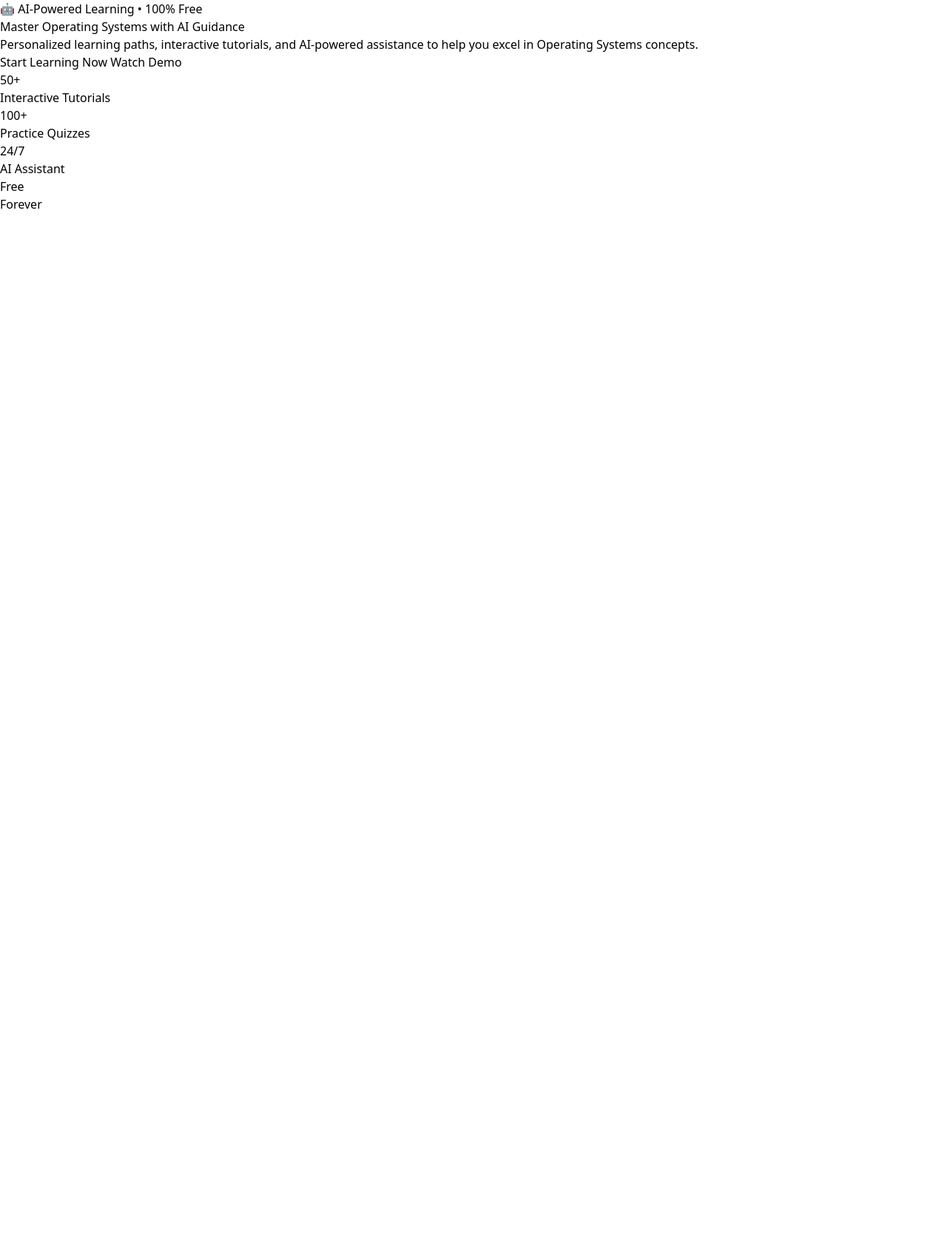
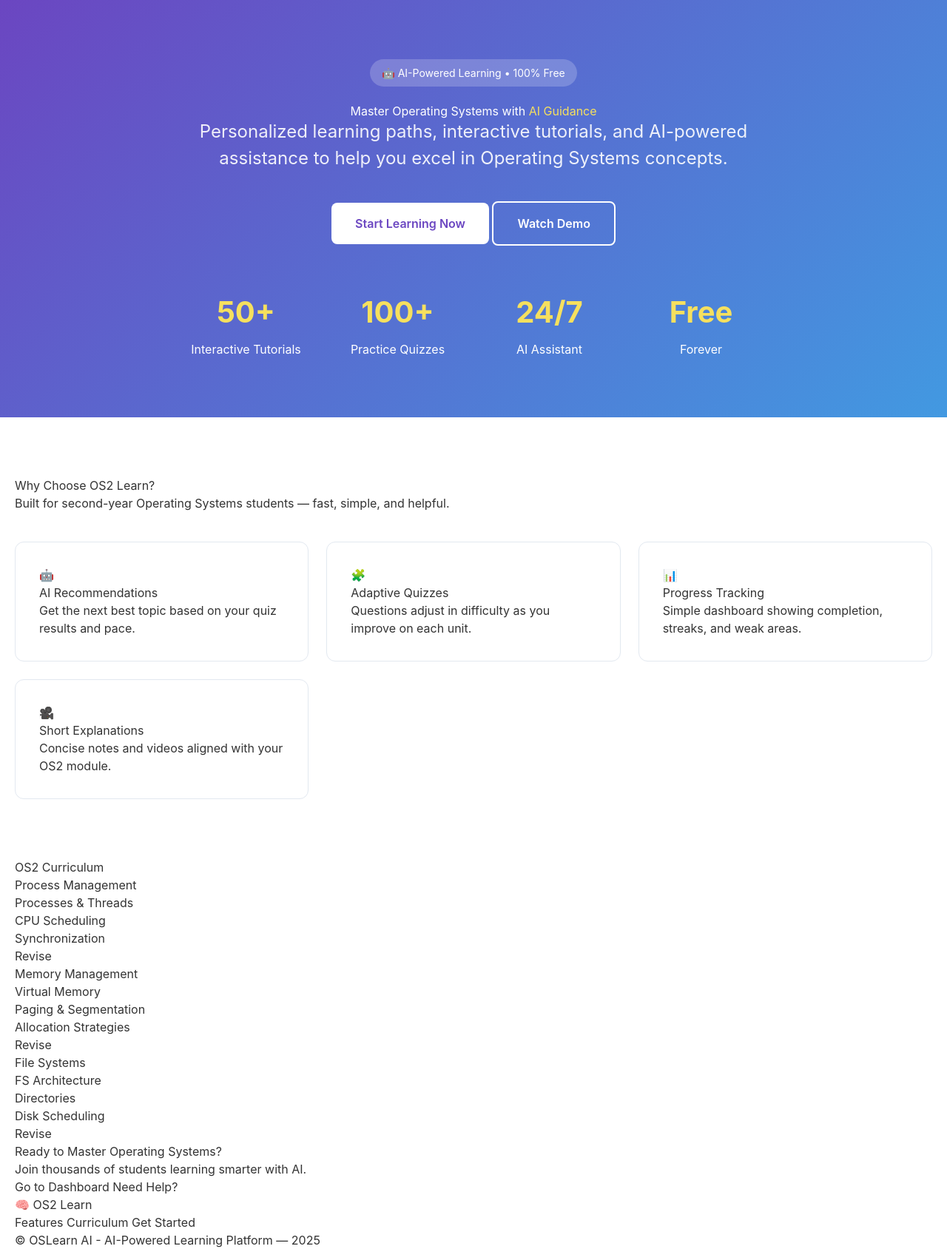
Before and after one commit to SiphokaziMdze/AI-Powered-Personalized-Learning-Platform, a Django app: page / in a window 1280 px wide. Shown: the whole page at 74% size. Before the commit the page ends 282 px from the top, so only its background shows below. Run offline with Django 5.2, Linux system fonts and the light colour scheme; some libraries are stand-ins or nearby versions.

Commit message:
Backend successfully debugged
I managed to debug my backend and I am now able to run my code and see my webpage.

```diff
--- a/backend/core/settings.py
+++ b/backend/core/settings.py
@@ -28,7 +28,7 @@ DEBUG = True
 
 ALLOWED_HOSTS = []
 
-CSRF_TRUSTED_ORIGINS = ["http://127.0.0.1", "http://localhost"]
+# CSRF_TRUSTED_ORIGINS = ["http://127.0.0.1", "http://localhost"]
 
 # Application definition
 INSTALLED_APPS = [
@@ -58,7 +58,7 @@ ROOT_URLCONF = 'core.urls'
 TEMPLATES = [
     {
         'BACKEND': 'django.template.backends.django.DjangoTemplates',
-        'DIRS': [BASE_DIR / 'frontend' / 'templates'],  # ✅ ADD THIS LINE
+        "DIRS": [BASE_DIR.parent / "frontend" / "templates"],
         'APP_DIRS': True,
         'OPTIONS': {
             'context_processors': [
@@ -106,7 +106,7 @@ USE_TZ = True
 STATIC_URL = '/static/'
 # STATIC FILES DIRECTORIES
 STATICFILES_DIRS = [
-    BASE_DIR / "frontend" / "static",  # CSS/JS files
+    BASE_DIR.parent / "frontend" / "static",  # CSS/JS files
 ]
 
 # Default primary key field type
--- a/backend/frontend/urls.py
+++ b/backend/frontend/urls.py
@@ -2,6 +2,6 @@ from django.urls import path
 from . import views
 
 urlpatterns = [
-    path('', views.index, name='index'),
-    path('dashboard/', views.dashboard, name='dashboard'),
+    path("", views.index, name="home"),
+    path("dashboard/", views.dashboard, name="dashboard"),
 ]
--- a/frontend/templates/index.html
+++ b/frontend/templates/index.html
@@ -1,10 +1,13 @@
+{% load static %}
+{% load tz %}
+
 <!DOCTYPE html>
 <html lang="en">
 <head>
     <meta charset="UTF-8">
     <meta name="viewport" content="width=device-width, initial-scale=1.0">
     <title>AI-Powered Learning Platform</title>
-    <link rel="stylesheet" href="styles.css">
+    <link rel="stylesheet" href="{% static 'css/styles.css' %}">
     <script src="https://cdn.tailwindcss.com"></script>
 </head>
 <body>
@@ -40,7 +43,121 @@
           </div>
     </section>
 
+<!-- ========== FEATURES ========== -->
+  <section id="features" class="section section-features">
+    <div class="container">
+      <h2 class="section-title">Why Choose OS2 Learn?</h2>
+      <p class="section-subtitle">Built for second-year Operating Systems students — fast, simple, and helpful.</p>
 
+      <div class="features-grid">
+        <article class="feature-card">
+          <div class="feature-emoji">🤖</div>
+          <h3>AI Recommendations</h3>
+          <p>Get the next best topic based on your quiz results and pace.</p>
+        </article>
+
+        <article class="feature-card">
+          <div class="feature-emoji">🧩</div>
+          <h3>Adaptive Quizzes</h3>
+          <p>Questions adjust in difficulty as you improve on each unit.</p>
+        </article>
+
+        <article class="feature-card">
+          <div class="feature-emoji">📊</div>
+          <h3>Progress Tracking</h3>
+          <p>Simple dashboard showing completion, streaks, and weak areas.</p>
+        </article>
+
+        <article class="feature-card">
+          <div class="feature-emoji">🎥</div>
+          <h3>Short Explanations</h3>
+          <p>Concise notes and videos aligned with your OS2 module.</p>
+        </article>
+      </div>
+    </div>
+  </section>
+
+  <!-- ========== TOPICS ========== -->
+  <section id="topics" class="section section-topics">
+    <div class="container">
+      <h2 class="section-title">OS2 Curriculum</h2>
+      <div class="topics-grid">
+        <div class="topic-card">
+          <h3>Process Management</h3>
+          <ul>
+            <li>Processes & Threads</li>
+            <li>CPU Scheduling</li>
+            <li>Synchronization</li>
+          </ul>
+          <button class="btn btn-sm btn-outline topic-btn" data-topic="Process Management">Revise</button>
+        </div>
+
+        <div class="topic-card">
+          <h3>Memory Management</h3>
+          <ul>
+            <li>Virtual Memory</li>
+            <li>Paging & Segmentation</li>
+            <li>Allocation Strategies</li>
+          </ul>
+          <button class="btn btn-sm btn-outline topic-btn" data-topic="Memory Management">Revise</button>
+        </div>
+
+        <div class="topic-card">
+          <h3>File Systems</h3>
+          <ul>
+            <li>FS Architecture</li>
+            <li>Directories</li>
+            <li>Disk Scheduling</li>
+          </ul>
+          <button class="btn btn-sm btn-outline topic-btn" data-topic="File Systems">Revise</button>
+        </div>
+      </div>
+    </div>
+  </section>
+
+  <!-- ========== CTA ========== -->
+  <section id="cta" class="section section-cta">
+    <div class="container cta-inner">
+      <h2>Ready to Master Operating Systems?</h2>
+      <p>Join thousands of students learning smarter with AI.</p>
+      <div>
+        <a href="{% url 'dashboard' %}" class="btn btn-lg btn-invert">Go to Dashboard</a>
+        <button class="btn btn-lg btn-ghost" id="getHelpBtn">Need Help?</button>
+      </div>
+    </div>
+  </section>
+
+  <!-- ========== FOOTER ========== -->
+  <footer class="footer">
+    <div class="container footer-inner">
+      <div class="footer-brand">
+        <span class="brand-icon">🧠</span>
+        <span>OS2 Learn</span>
+      </div>
+      <nav class="footer-links">
+        <a href="#features">Features</a>
+        <a href="#topics">Curriculum</a>
+        <a href="#cta">Get Started</a>
+      </nav>
+      <p class="copy">© {{ title|default:"OS2 Learn" }} — {% now "Y" %}</p>
+    </div>
+  </footer>
+
+  <!-- ========== AUTH MODALS (simple placeholders) ========== -->
+  <div id="modalOverlay" class="modal-overlay hidden">
+    <div class="modal">
+      <header class="modal-header">
+        <h3 id="modalTitle">Welcome</h3>
+        <button id="modalClose" class="modal-close">×</button>
+      </header>
+      <div class="modal-body" id="modalBody">
+        <!-- script.js will inject a simple form -->
+      </div>
+    </div>
+  </div>
+
+  <!-- main script -->
+  <script src="{% static 'js/script.js' %}"></script>
 
 
 </body>
```
Also changed, not shown: backend/learning/models.py (+40 -0 lines), frontend/static/css/styles.css (renamed from frontend/static/css/style.css).
